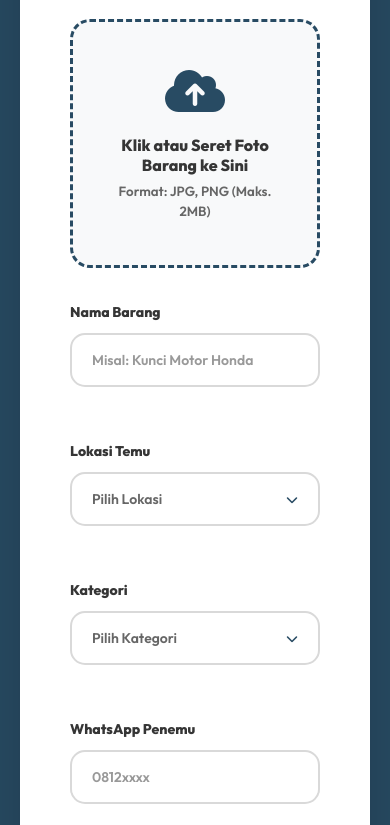
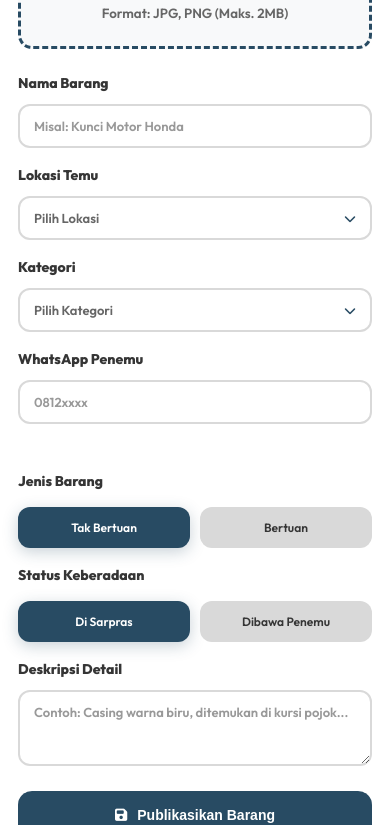
Before and after one commit to gracellapuspitaa/FindIt-app, a website: page tambah-barang.html in a window 390 px wide. Shown: the part 224-1049 px from the top of the page. Drawn offline with nearby package versions, Linux system fonts and the light colour scheme; some packages are replaced by stand-ins of ours; a script that the page names is missing.

Commit message:
responsif form for mobile

```diff
--- a/css/tambah-barang.css
+++ b/css/tambah-barang.css
@@ -1,20 +1,16 @@
 :root {
-    /* Palet Warna Spesifik (Tema Baru) */
-    --charcoal: #353535;   /* Teks utama */
-    --teal: #3C6E71;       /* Aksen / Hover */
-    --white: #FFFFFF;      /* BG Form */
-    --silver: #D9D9D9;     /* Border / Garis */
-    --navy: #284B63;       /* DOMINAN / Tombol / Latar Body */
-
-    /* Penggunaan Tema (Agar Biru Dominan) */
-    --bg-body: var(--navy);       /* Latar belakang halaman dominan navy */
-    --form-bg: var(--white);      /* Kontainer form tetap putih bersih */
+    --charcoal: #353535;
+    --teal: #3C6E71;
+    --white: #FFFFFF;
+    --silver: #D9D9D9;
+    --navy: #284B63;
+    --bg-body: var(--navy);
+    --form-bg: var(--white);
     --text-color: var(--charcoal);
-    --primary-color: var(--navy); /* Warna primer untuk elemen penting */
-    --accent-hover: var(--teal);   /* Warna aksen saat hover */
+    --primary-color: var(--navy);
+    --accent-hover: var(--teal);
 }
 
-/* UPDATE: Menerapkan font Outfit ke seluruh halaman */
 body {
     background-color: var(--bg-body);
     font-family: 'Outfit', sans-serif;
@@ -29,9 +25,9 @@ body {
     background: var(--form-bg);
     width: 100%;
     max-width: 700px;
-    border-radius: 35px; /* Radius besar agar modern */
+    border-radius: 35px;
     padding: 50px;
-    box-shadow: 0 25px 60px rgba(0,0,0,0.2); /* Shadow lebih dalam karena BG gelap */
+    box-shadow: 0 25px 60px rgba(0,0,0,0.2);
 }
 
 .form-header {
@@ -40,7 +36,7 @@ body {
     justify-content: center;
     position: relative;
     margin-bottom: 45px;
-    border-bottom: 2px solid var(--silver); /* Garis pemisah abu-abu */
+    border-bottom: 2px solid var(--silver);
     padding-bottom: 20px;
 }
 
@@ -72,13 +68,12 @@ body {
 }
 
 .form-header p {
-    display: none; /* Menyembunyikan sub-teks jika ada agar header sejajar */
+    display: none;
 }
 
-/* UPLOAD BOX (Biru Navy & Teal) */
 .photo-box {
-    background: #f8f9fa; /* Latar tipis abu-abu */
-    border: 3px dashed var(--primary-color); /* Border putus-putus navy */
+    background: #f8f9fa;
+    border: 3px dashed var(--primary-color);
     border-radius: 20px;
     padding: 45px;
     text-align: center;
@@ -88,8 +83,8 @@ body {
 }
 
 .photo-box:hover {
-    border-color: var(--accent-hover); /* Berubah teal saat hover */
-    background: #eff6f6; /* Warna BG hover tipis */
+    border-color: var(--accent-hover);
+    background: #eff6f6;
     transform: translateY(-4px);
 }
 
@@ -113,15 +108,12 @@ body {
     color: #666;
 }
 
-/* INPUT & GRID */
 .input-grid {
     display: grid;
     grid-template-columns: 1fr 1fr;
     gap: 30px;
     margin-bottom: 30px;
 }
-
-@media (max-width: 600px) { .input-grid { grid-template-columns: 1fr; } }
 
 .input-group {
     display: flex;
@@ -138,9 +130,9 @@ body {
 
 input, textarea, select {
     padding: 16px 20px;
-    border: 2px solid var(--silver); /* Border abu-abu */
+    border: 2px solid var(--silver);
     border-radius: 15px;
-    font-family: 'Outfit', sans-serif; /* Pastikan input pakai Outfit */
+    font-family: 'Outfit', sans-serif;
     font-size: 14px;
     outline: none;
     transition: 0.3s;
@@ -154,13 +146,11 @@ input::placeholder, textarea::placeholder {
     color: #999;
 }
 
-/* Fokus input menggunakan Navy */
 input:focus, textarea:focus, select:focus {
     border-color: var(--primary-color);
     box-shadow: 0 0 0 4px rgba(40, 75, 99, 0.1);
 }
 
-/* CUSTOM DROPDOWN (Biru Navy) */
 .custom-select { position: relative; width: 100%; user-select: none;}
 
 .select-button {
@@ -223,14 +213,12 @@ input:focus, textarea:focus, select:focus {
     color: var(--charcoal);
 }
 
-/* Hover di dropdown menjadi Navy */
 .dropdown-list div:hover {
     background: var(--primary-color);
     color: white;
     font-weight: 600;
 }
 
-/* MODERN RADIO BUTTONS (Navy & Teal) */
 .options-row { display: flex; gap: 15px; margin-top: 5px; }
 .radio-option { flex: 1; cursor: pointer; }
 .radio-option input { display: none; }
@@ -239,7 +227,7 @@ input:focus, textarea:focus, select:focus {
     align-items: center;
     justify-content: center;
     padding: 16px;
-    background: var(--silver); /* Latar abu-abu default */
+    background: var(--silver);
     border-radius: 15px;
     font-size: 14px;
     font-weight: 600;
@@ -248,25 +236,21 @@ input:focus, textarea:focus, select:focus {
     border: 2px solid transparent;
 }
 
-/* Saat aktif menjadi Navy */
 .radio-option input:checked + span {
     background: var(--primary-color);
     color: white;
     box-shadow: 0 4px 15px rgba(40, 75, 99, 0.25);
 }
 
-/* Saat hover di perbatasan radio */
 .radio-option:hover span {
     border-color: var(--primary-color);
 }
 
-/* Animasi untuk field Atas Nama */
 #fieldNama { animation: slideDown 0.3s ease-out forwards; }
 
-/* SUBMIT BUTTON (Dominan Navy, Hover Teal) */
 .btn-submit {
     width: 100%;
-    background: var(--primary-color); /* Navy */
+    background: var(--primary-color);
     color: white;
     border: none;
     padding: 22px;
@@ -282,9 +266,8 @@ input:focus, textarea:focus, select:focus {
     gap: 10px;
 }
 
-/* Hover Submit menjadi Teal */
 .btn-submit:hover {
-    background: var(--accent-hover); /* Teal */
+    background: var(--accent-hover);
     transform: translateY(-4px);
     box-shadow: 0 15px 35px rgba(60, 110, 113, 0.3);
 }
@@ -293,9 +276,6 @@ input:focus, textarea:focus, select:focus {
     transform: scale(0.97);
 }
 
-/* ==========================================================
-   SWEETALERT OVERRIDES (POP-UP) - Menyamakan dengan Dashboard
-   ========================================================== */
 .swal2-popup {
     border: 4px solid var(--primary-color) !important;
     border-radius: 16px !important;
@@ -303,7 +283,7 @@ input:focus, textarea:focus, select:focus {
     font-family: 'Outfit', sans-serif !important;
 }
 .swal2-confirm {
-    background-color: var(--accent-hover) !important; /* Hijau Teal */
+    background-color: var(--accent-hover) !important;
     border-radius: 10px !important;
     font-family: 'Outfit', sans-serif !important;
     font-weight: 600 !important;
@@ -313,3 +293,120 @@ input:focus, textarea:focus, select:focus {
     font-family: 'Outfit', sans-serif !important;
     font-weight: 600 !important;
 }
+
+/* ==========================================================
+   RESPONSIVE — TABLET (max 768px)
+   ========================================================== */
+@media (max-width: 768px) {
+
+    body { padding: 20px 15px; }
+
+    .form-container {
+        padding: 30px 25px;
+        border-radius: 24px;
+    }
+
+    .form-header {
+        margin-bottom: 30px;
+        padding-bottom: 15px;
+        flex-direction: column;
+        align-items: flex-start;
+        gap: 10px;
+    }
+
+    .btn-back {
+        position: static;
+    }
+
+    .form-header h1 {
+        font-size: 20px;
+        text-align: center;
+        width: 100%;
+    }
+
+    .header-teks {
+        text-align: center;
+        width: 100%;
+    }
+
+    .header-teks p {
+        display: block;
+        font-size: 13px;
+        color: #666;
+        margin-top: 4px;
+    }
+
+    .photo-box {
+        padding: 30px 20px;
+        margin-bottom: 25px;
+    }
+
+    .input-grid {
+        grid-template-columns: 1fr;
+        gap: 0;
+    }
+
+    .input-group { margin-bottom: 18px; }
+
+    input, textarea, .select-button {
+        padding: 13px 16px;
+        font-size: 14px;
+    }
+
+    .options-row { gap: 10px; }
+
+    .radio-option span {
+        padding: 12px 8px;
+        font-size: 13px;
+    }
+
+    .btn-submit {
+        padding: 18px;
+        font-size: 15px;
+        margin-top: 25px;
+    }
+}
+
+/* ==========================================================
+   RESPONSIVE — HP KECIL (max 480px)
+   ========================================================== */
+@media (max-width: 480px) {
+
+    body { padding: 0; }
+
+    .form-container {
+        padding: 24px 18px;
+        border-radius: 0;
+        box-shadow: none;
+        min-height: 100vh;
+    }
+
+    .form-header h1 { font-size: 18px; }
+
+    .photo-box {
+        padding: 24px 15px;
+        border-radius: 14px;
+    }
+
+    .photo-box i { font-size: 2rem !important; }
+
+    input, textarea, .select-button {
+        padding: 12px 14px;
+        font-size: 13px;
+        border-radius: 12px;
+    }
+
+    .dropdown-list div { padding: 10px 14px; font-size: 13px; }
+
+    .radio-option span {
+        padding: 11px 6px;
+        font-size: 12px;
+        border-radius: 12px;
+    }
+
+    .btn-submit {
+        padding: 16px;
+        font-size: 14px;
+        border-radius: 14px;
+    }
+}
```
